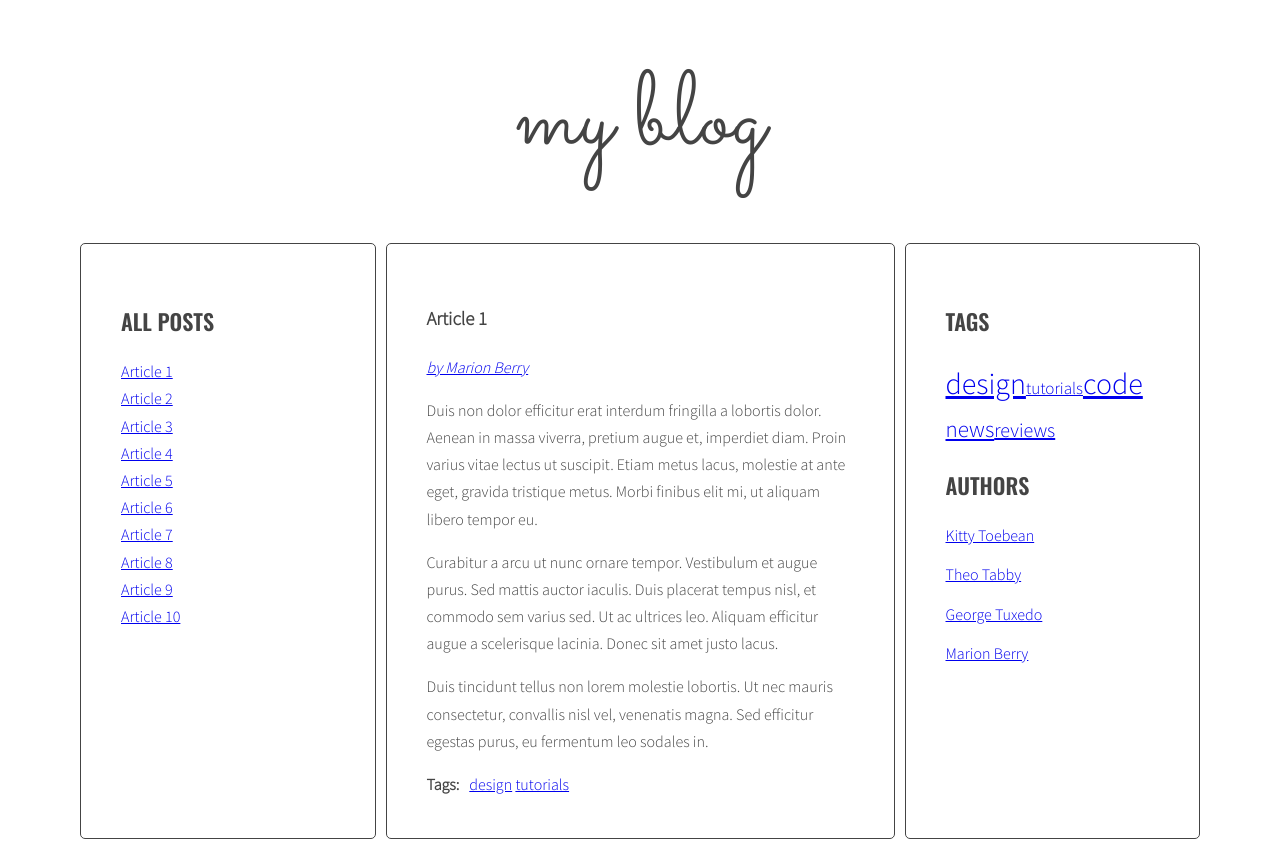
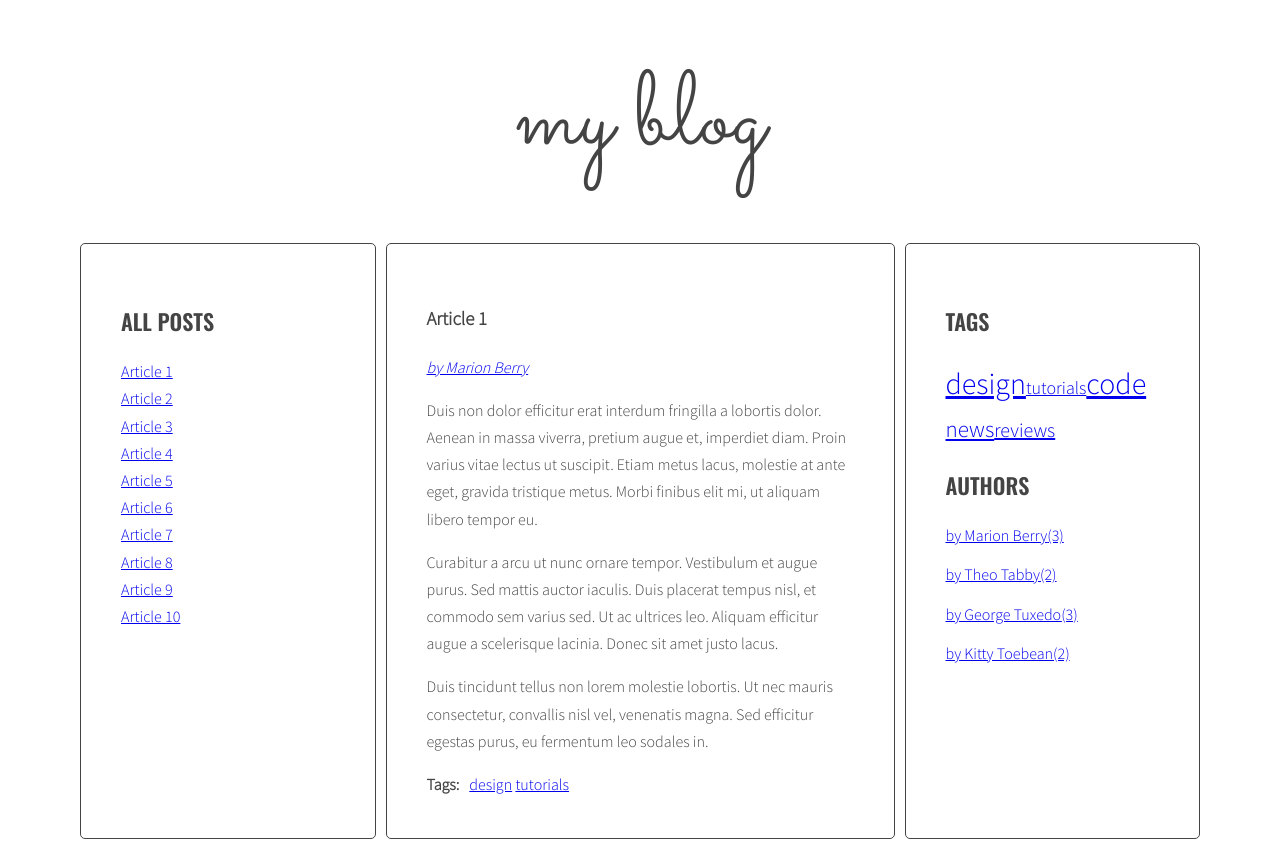
Before and after one commit to MariuszB-86/javascript-blog, a website: page index.html in a window 1280 px wide. Drawn offline with nearby package versions, Linux system fonts and the light colour scheme.

Commit message:
Changes in function generteAuthors

```diff
--- a/index.html
+++ b/index.html
@@ -180,32 +180,32 @@
                 <aside class="sidebar">
                   <h2 class="section-title">Tags</h2>
                   <ul class="list tags">
-                    <li> <span>(6)</span></li>
-                    <li> <span>(5)</span></li>
-                    <li> <span>(4)</span></li>
-                    <li> <span>(4)</span></li>
-                    <li> <span>(6)</span></li>
+                    <li> <span></span></li>
+                    <li> <span></span></li>
+                    <li> <span></span></li>
+                    <li> <span></span></li>
+                    <li> <span></span></li>
                   </ul>
                   <h2 class="section-title">Authors</h2>
                   <ul class="list authors">
                     <li>
                       <a href="#">
-                        <span class="author-name">Kitty Toebean</span>
+                        <span class="author-name"></span>
                       </a>
                     </li>
                     <li>
                       <a href="#">
-                        <span class="author-name">Theo Tabby</span>
+                        <span class="author-name"></span>
                       </a>
                     </li>
                     <li>
                       <a href="#">
-                        <span class="author-name">George Tuxedo</span>
+                        <span class="author-name"></span>
                       </a>
                     </li>
                     <li>
                       <a href="#">
-                        <span class="author-name">Marion Berry</span>
+                        <span class="author-name"></span>
                       </a>
                     </li>
                   </ul>
--- a/js/script.js
+++ b/js/script.js
@@ -48,7 +48,8 @@
     optArticleAuthorSelector = '.post-author',
     optTagsListSelector = '.tags.list',
     optCloudClassCount = 5,
-    optCloudClassPrefix = 'tag-size-';
+    optCloudClassPrefix = 'tag-size-',
+    optAuthorsListSelector = '.authors.list';
 
   const generateTitleLinks = function(customSelector = ''){
     //console.log('To jest funkcja generateTitleLinks');
@@ -97,7 +98,7 @@
     };
 
     for(tag in tags){
-      console.log(tag + ' is used ' + tags[tag] + ' times');
+      //console.log(tag + ' is used ' + tags[tag] + ' times');
 
       params.max = Math.max(tags[tag], params.max);
       params.min = Math.min(tags[tag], params.min);
@@ -119,7 +120,7 @@
   const generateTags = function(){
     /* [NEW] create a new variable allTags with an empty object */
     let allTags = {};
-    //console.log(allTags);
+    console.log(allTags);
 
     /* find all articles */
     const articleTags = document.querySelectorAll(optArticleSelector);
@@ -161,6 +162,7 @@
          }else {
            allTags[tag]++;
          }
+         //console.log(allTags);
 
         /* END LOOP: for each tag */
       }
@@ -179,18 +181,14 @@
 
     /* [NEW] create variable for all links HTML code */
     const tagsParams = calculateTagsParams(allTags);
-    console.log('tagsParams:', tagsParams)
+    //console.log('tagsParams:', tagsParams)
     let allTagsHTML = '';
-
-    // const tagLinkHTML = calculateTagClass(allTags[tag], tagsParams);
-    // console.log('tagLinkHTML:', tagLinkHTML);
-
 
     /* [NEW] START LOOP: for each tag in allTags: */
     for(let tag in allTags){
       /* [NEW] generate code of a link and add it to allTagsHTML */
       const tagLinkHTML = calculateTagClass(allTags[tag], tagsParams);
-      console.log('tagLinkHTML:', tagLinkHTML);
+      //console.log('tagLinkHTML:', tagLinkHTML);
       allTagsHTML += '<li><a href="#tag-' + tag + '" class = ' + tagLinkHTML +'>' + tag + '</a></li>';
     }
     /* [NEW] END LOOP: for each tag in allTags: */
@@ -259,6 +257,9 @@
   addClickListenersToTags();
 
   const generateAuthors = function(){
+    let allAuthors = {};
+    console.log(allAuthors);
+
     /* find all articles */
     const articles = document.querySelectorAll(optArticleSelector);
     //console.log(articles);
@@ -283,11 +284,33 @@
       /* add generated code to html variable */
       html = linkHTML;
 
+      if(!allAuthors[articleAuthor]) {
+        /* [NEW] add generated code to allAuthors array */
+        allAuthors[articleAuthor] = 1;
+       }else {
+         allAuthors[articleAuthor]++;
+       }
+       //console.log(allAuthors);
+
       /* insert HTML of all the links into the author wrapper */
       authorWrap.innerHTML = html;
 
       /* END LOOP: for every article: */
     }
+    const authorList = document.querySelector(optAuthorsListSelector);
+    //console.log(authorList);
+
+    let allAuthorsHTML = ' ';
+    //console.log(allAuthors);
+    for(let author in allAuthors){
+      /* [NEW] generate code of a link and add it to allAuthorsHTML */
+      allAuthorsHTML += '<li><a href="#author-' + author + '"><span class="author-name">'+ author + '</span>(' + allAuthors[author] + ')</a></li>';
+      //console.log(allAuthorsHTML);
+    }
+    /* [NEW] END LOOP: for each tag in allAuthors: */
+
+    /*[NEW] add HTML from allAuthorsHTML to tagList */
+    authorList.innerHTML = allAuthorsHTML;
   };
 
   generateAuthors();
@@ -324,7 +347,7 @@
 
     /* find all author links with "href" attribute equal to the "href" constant */
     const authorLinks = document.querySelectorAll('a[href="' + href + '"]');
-    //console.log(authorLinks);
+    console.log(authorLinks);
 
     /* START LOOP: for each found author link */
     for(let authorLink of authorLinks){
@@ -338,7 +361,7 @@
 
   const addClickListenersToAuthors = function(){
     /* find all links to author */
-    const links = document.querySelectorAll('.post-author a');
+    const links = document.querySelectorAll('.post-author a, .authors.list a');
     /* START LOOP: for each link */
     for(let link of links){
       /* add tagClickHandler as event listener for that link */
--- a/sass/style.scss
+++ b/sass/style.scss
@@ -126,7 +126,7 @@ body {
 }
 
 .tag-size-1{
-  font-size: 17px;
+  font-size: 18px;
 }
 
 .tag-size-2{
```
Also changed, not shown: css/style.css.
